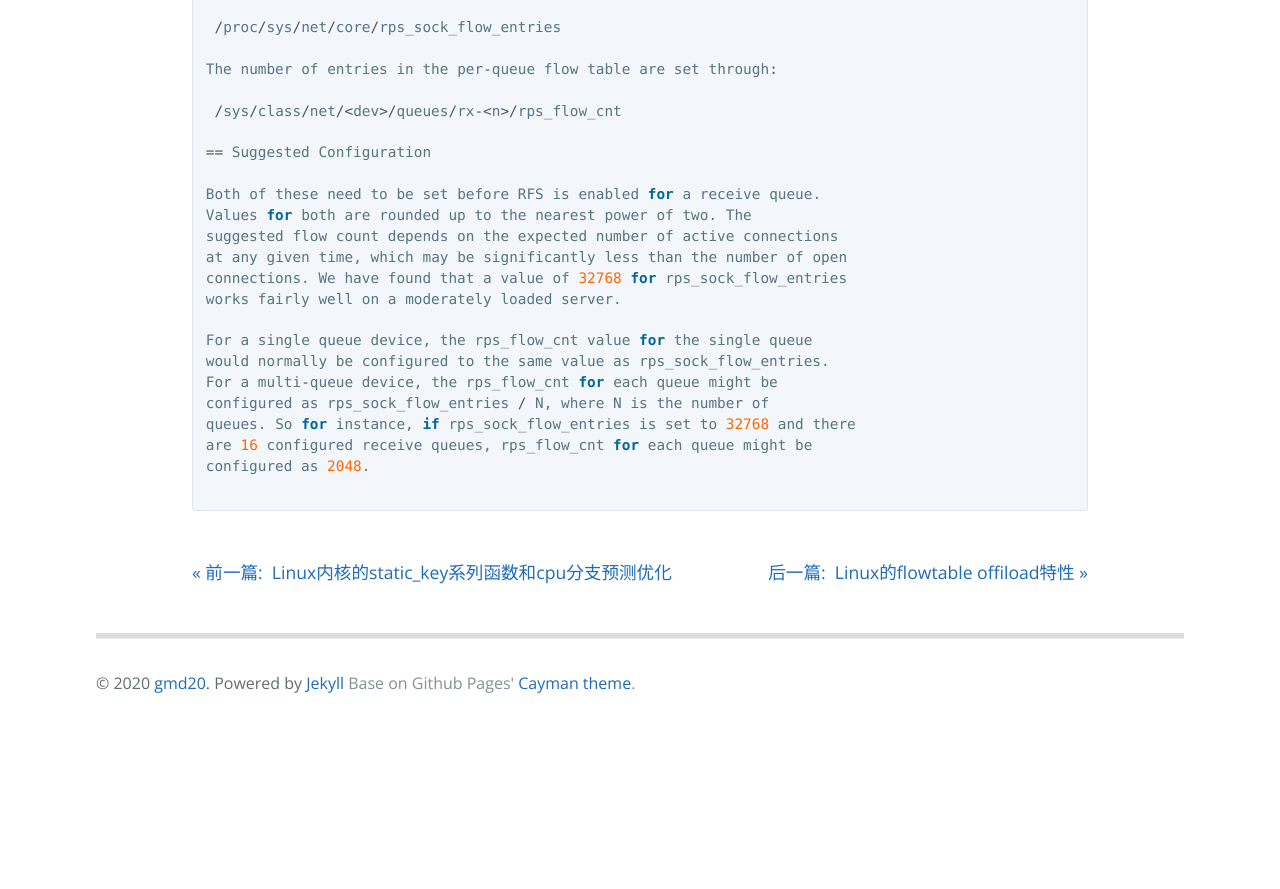
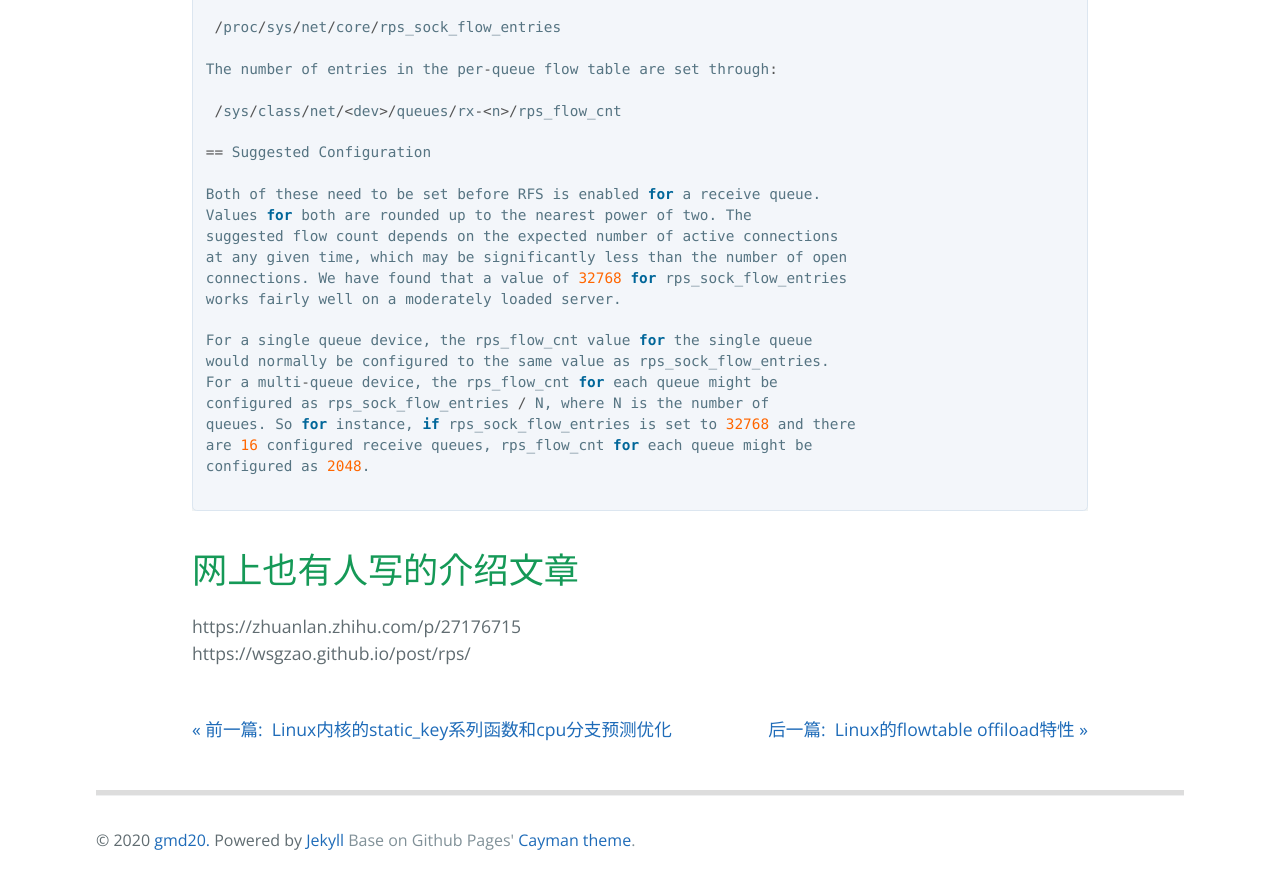
Before and after one commit to gmd20/gmd20.github.io, a Jekyll site: the page built from _posts/2020-04-27-linux内核rfs和skb_get_hash.markdown, in a window 1280 px wide and 900 px high, scrolled down 5035 px. Shown: the top 889 px of the window. Built offline with Jekyll 4.4.1, drawn with Linux system fonts in a browser that asks for light colours; comment, search, counter and statistics services are not loaded; before the commit the page ends 5778 px from its top, so only the background shows below that.

Commit message:
Update 2020-04-27-linux内核rfs和skb_get_hash.markdown

````diff
--- a/_posts/2020-04-27-linux内核rfs和skb_get_hash.markdown
+++ b/_posts/2020-04-27-linux内核rfs和skb_get_hash.markdown
@@ -219,3 +219,7 @@ are 16 configured receive queues, rps_flow_cnt for each queue might be
 configured as 2048.
 
 ```
+
+# 网上也有人写的介绍文章
+https://zhuanlan.zhihu.com/p/27176715
+https://wsgzao.github.io/post/rps/
````
